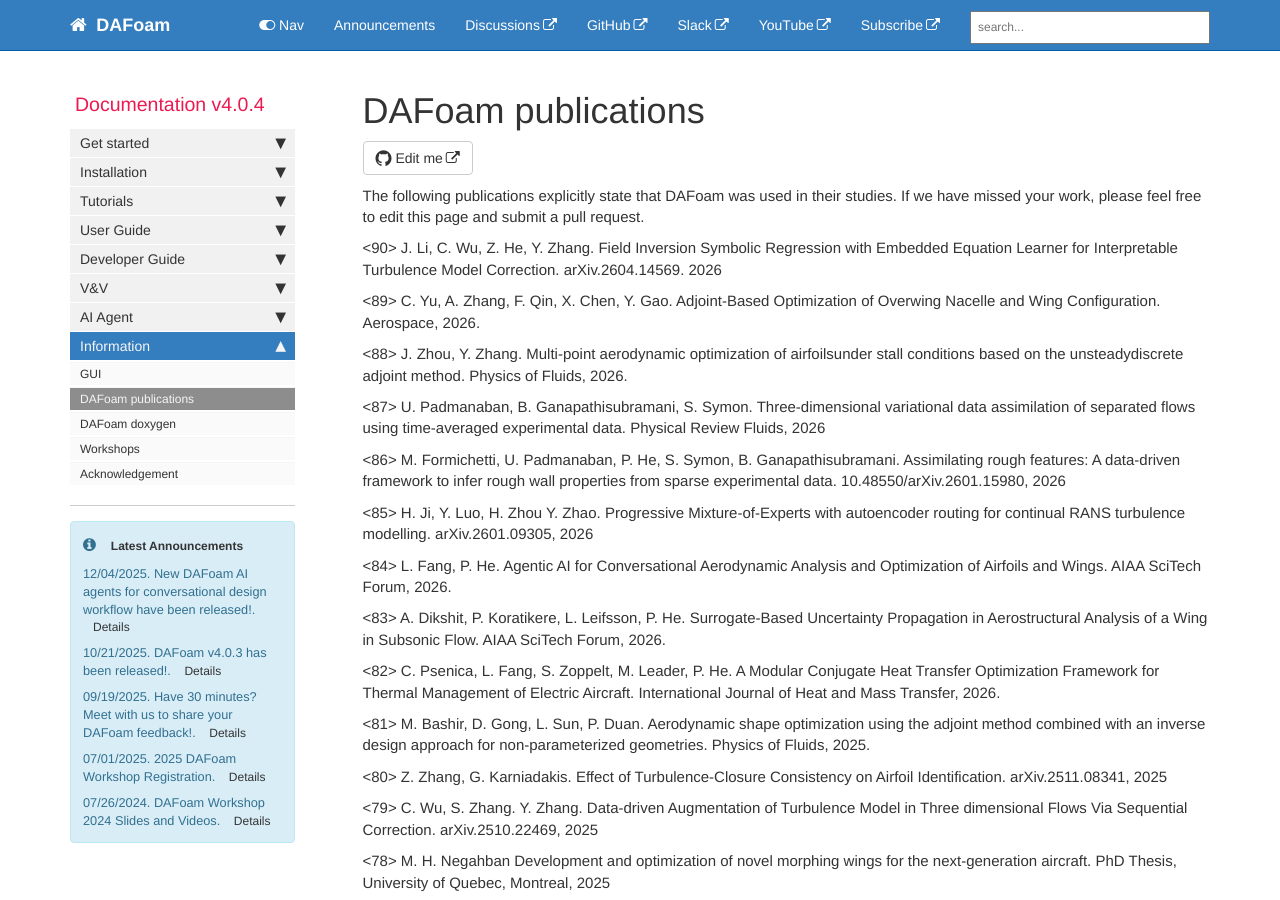
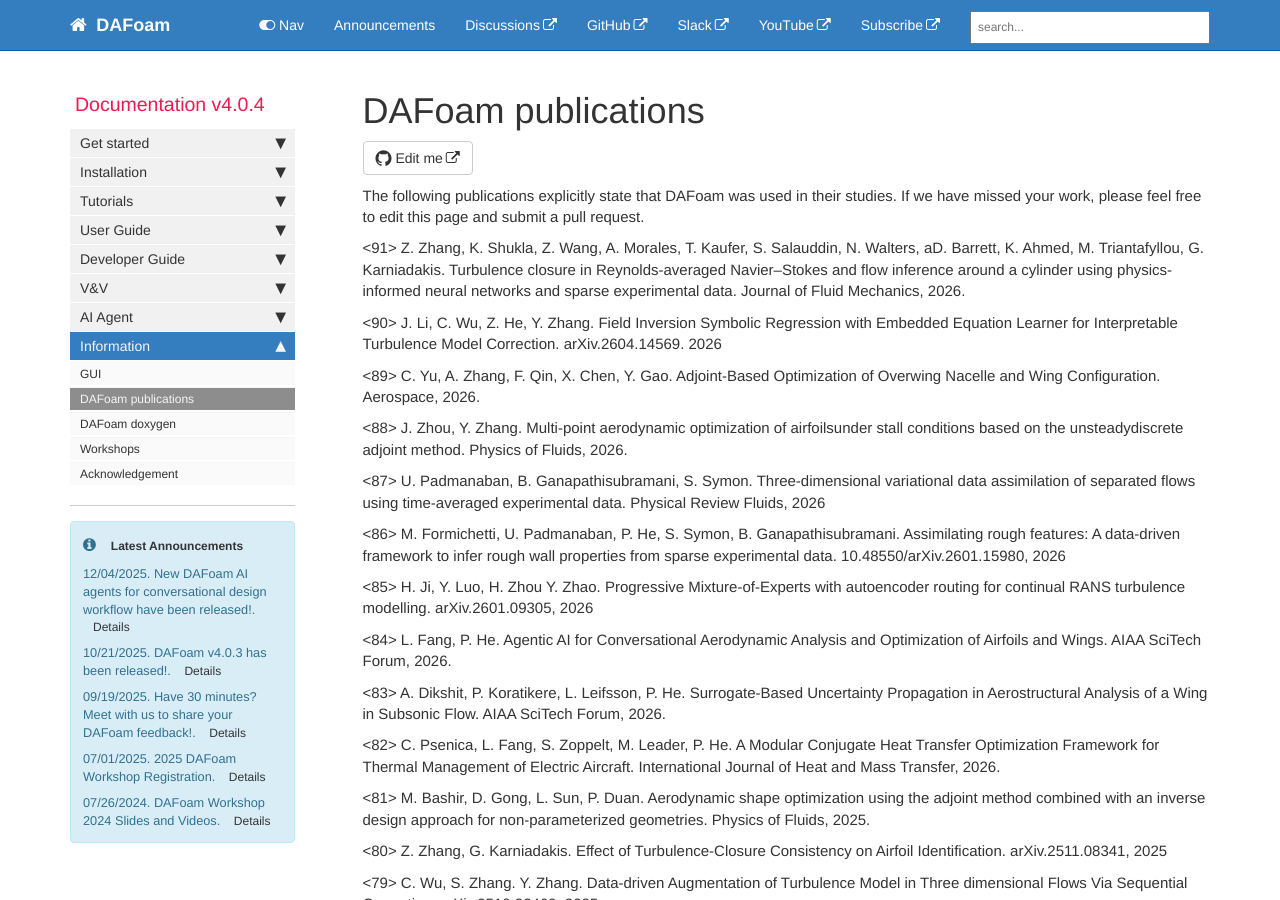
Before and after one commit to DAFoam/DAFoam.github.io, a Jekyll site: the page built from pages/mydoc/mydoc_docs_publications.md, in a window 1280 px wide and 900 px high. Built offline with Jekyll 4.4.1, drawn with Linux system fonts in a browser that asks for light colours; comment, search, counter and statistics services are not loaded.

Commit message:
content update

```diff
--- a/pages/mydoc/mydoc_docs_publications.md
+++ b/pages/mydoc/mydoc_docs_publications.md
@@ -8,6 +8,8 @@ folder: mydoc
 ---
 
 The following publications explicitly state that DAFoam was used in their studies. If we have missed your work, please feel free to edit this page and submit a pull request.
+
+<91> Z. Zhang, K. Shukla, Z. Wang, A. Morales, T. Kaufer, S. Salauddin, N. Walters, aD. Barrett, K. Ahmed, M. Triantafyllou, G. Karniadakis. Turbulence closure in Reynolds-averaged Navier–Stokes and flow inference around a cylinder using physics-informed neural networks and sparse experimental data. Journal of Fluid Mechanics, 2026.
 
 <90> J. Li, C. Wu, Z. He, Y. Zhang. Field Inversion Symbolic Regression with Embedded Equation Learner for Interpretable Turbulence Model Correction. arXiv.2604.14569. 2026
 
```
